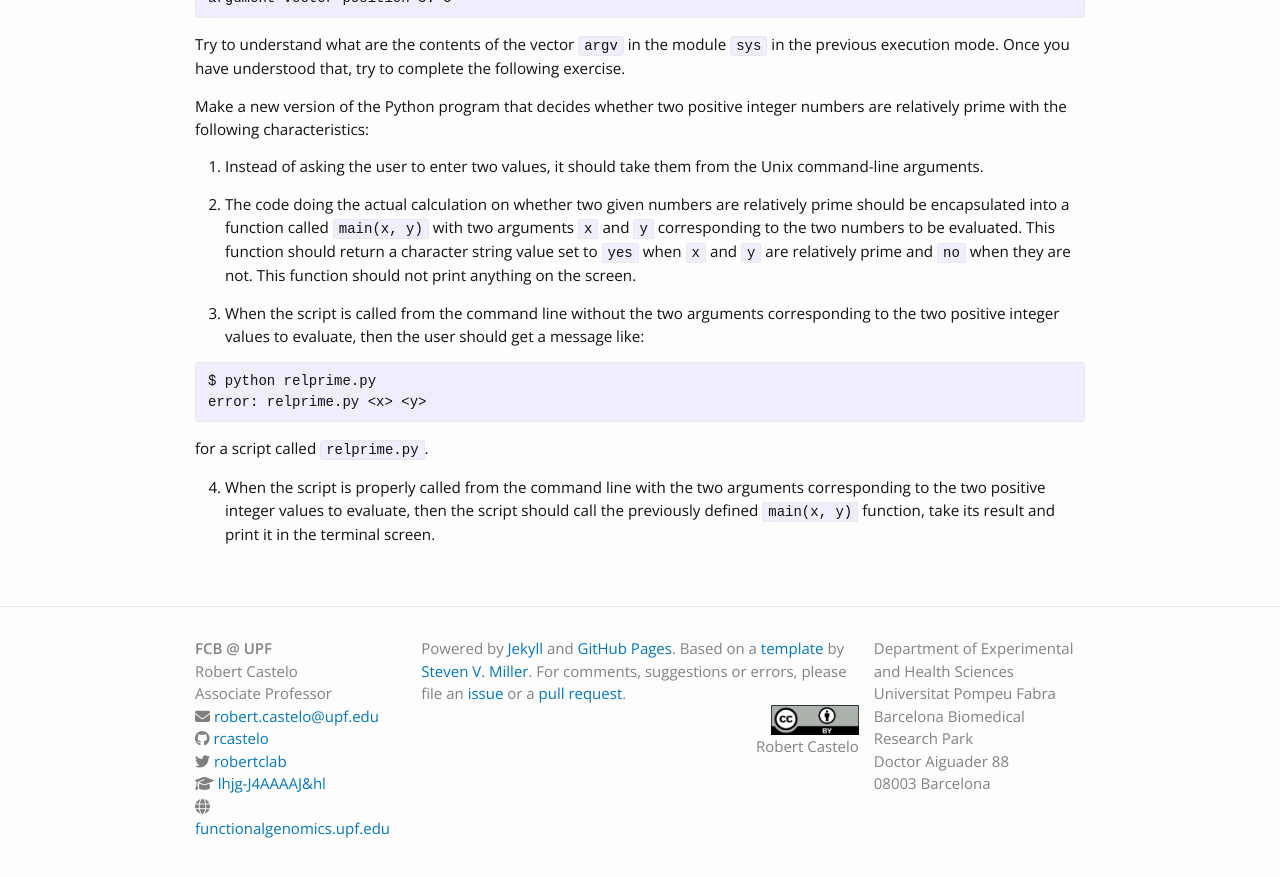
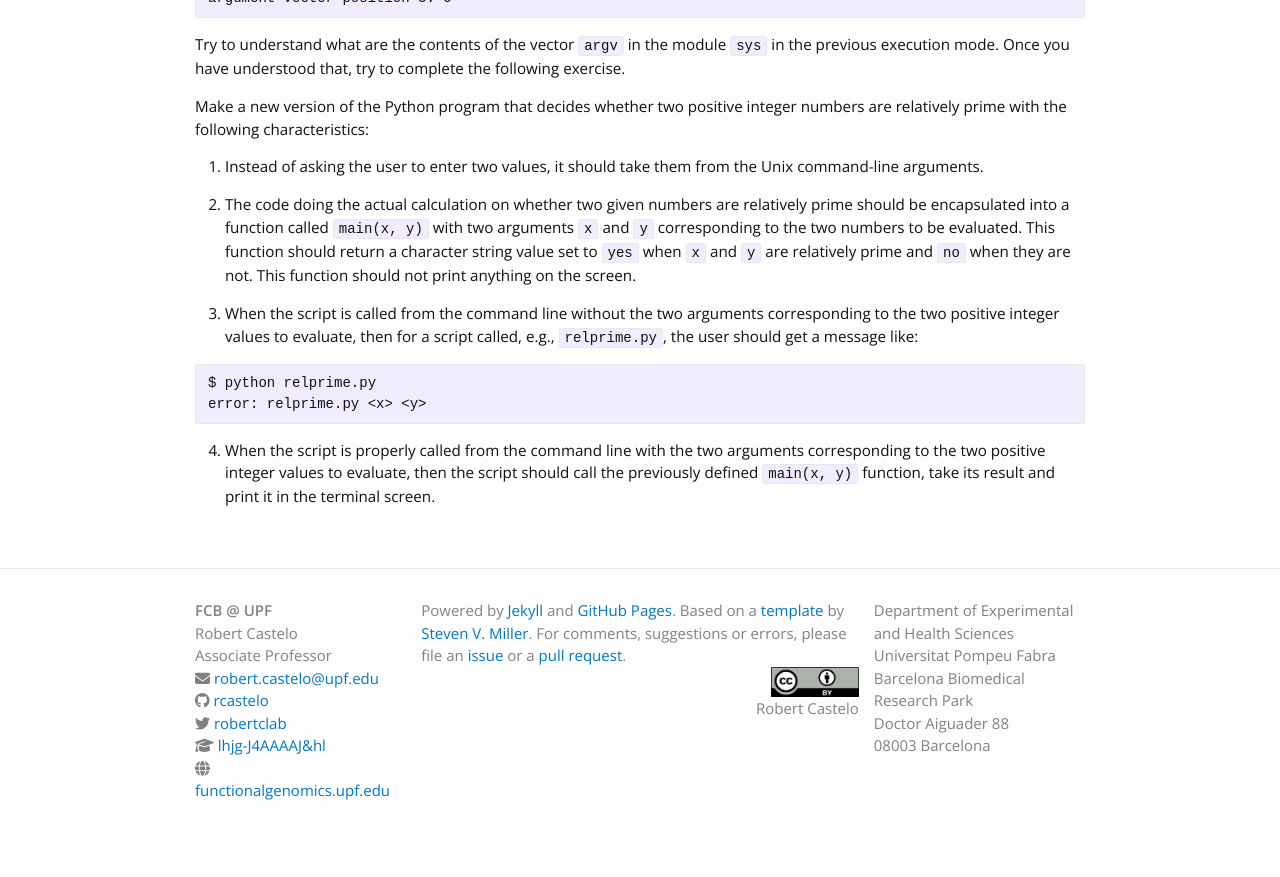
Before and after one commit to funcompbio/funcompbio.github.io, a Jekyll site: the page built from practical5/practical5.md, in a window 1280 px wide and 900 px high, scrolled down 2784 px. Shown: the top 877 px of the window. Built offline with Jekyll 4.4.1, drawn with Linux system fonts in a browser that asks for light colours; nearby versions of some CDN libraries.

```diff
--- a/practical5/practical5.html
+++ b/practical5/practical5.html
@@ -68,11 +68,10 @@ argument vector position 3: 5</code></pre>
 <ol style="list-style-type: decimal">
 <li><p>Instead of asking the user to enter two values, it should take them from the Unix command-line arguments.</p></li>
 <li><p>The code doing the actual calculation on whether two given numbers are relatively prime should be encapsulated into a function called <code>main(x, y)</code> with two arguments <code>x</code> and <code>y</code> corresponding to the two numbers to be evaluated. This function should return a character string value set to <code>yes</code> when <code>x</code> and <code>y</code> are relatively prime and <code>no</code> when they are not. This function should not print anything on the screen.</p></li>
-<li><p>When the script is called from the command line without the two arguments corresponding to the two positive integer values to evaluate, then the user should get a message like:</p></li>
+<li><p>When the script is called from the command line without the two arguments corresponding to the two positive integer values to evaluate, then for a script called, e.g., <code>relprime.py</code>, the user should get a message like:</p></li>
 </ol>
 <pre><code>$ python relprime.py
 error: relprime.py &lt;x&gt; &lt;y&gt;</code></pre>
-<p>for a script called <code>relprime.py</code>.</p>
 <ol start="4" style="list-style-type: decimal">
 <li>When the script is properly called from the command line with the two arguments corresponding to the two positive integer values to evaluate, then the script should call the previously defined <code>main(x, y)</code> function, take its result and print it in the terminal screen.</li>
 </ol>
```
